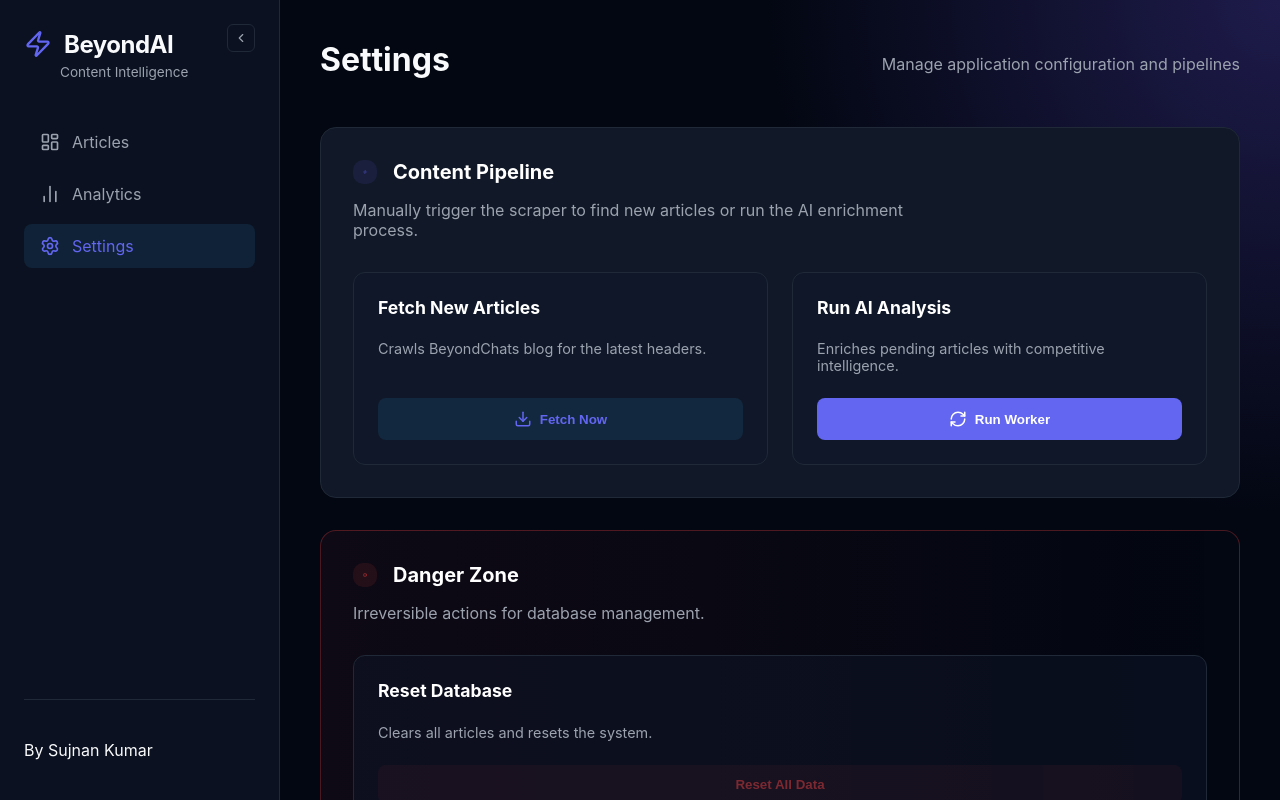
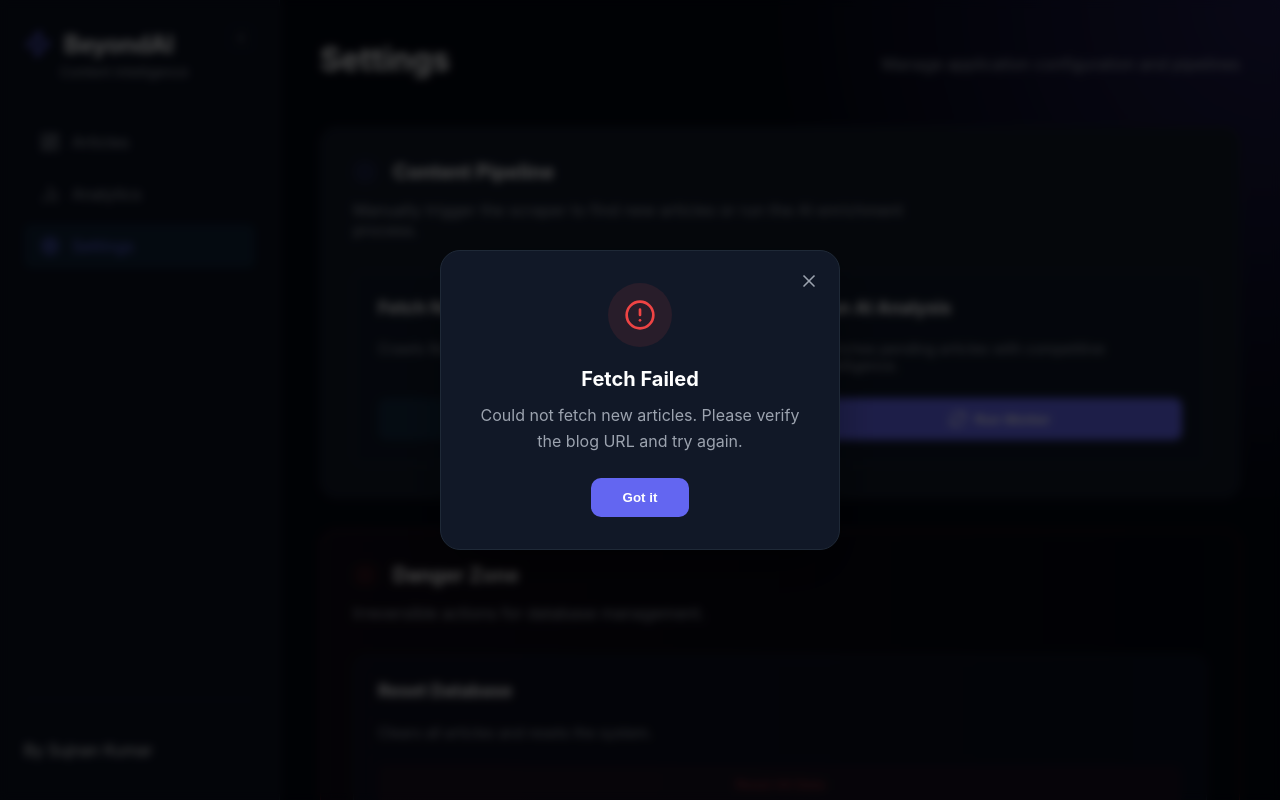
Before and after one commit to sujnankumar/Article-scraper, a React (Vite) app in the folder frontend/: page /settings in a window 1280 px wide. Both pictures are taken after a click on the button "Fetch Now". Built offline with nearby package versions, Linux system fonts and the light colour scheme; no server answers.

Commit message:
feat: Introduce blog article scraping, management API, and settings page with modal UI.

```diff
--- /dev/null
+++ b/frontend/src/components/Modal.jsx
@@ -0,0 +1,46 @@
+import React from 'react';
+import { X, CheckCircle, AlertCircle } from 'lucide-react';
+import { motion, AnimatePresence } from 'framer-motion';
+
+const Modal = ({ isOpen, onClose, title, message, type = 'success' }) => {
+  if (!isOpen) return null;
+
+  const isSuccess = type === 'success';
+
+  return (
+    <AnimatePresence>
+      <motion.div
+        className="modal-overlay"
+        initial={{ opacity: 0 }}
+        animate={{ opacity: 1 }}
+        exit={{ opacity: 0 }}
+        onClick={onClose}
+      >
+        <motion.div
+          className="modal-content"
+          initial={{ scale: 0.9, opacity: 0 }}
+          animate={{ scale: 1, opacity: 1 }}
+          exit={{ scale: 0.9, opacity: 0 }}
+          onClick={(e) => e.stopPropagation()}
+        >
+          <button className="modal-close" onClick={onClose}>
+            <X size={20} />
+          </button>
+
+          <div className={`modal-icon ${isSuccess ? 'success' : 'error'}`}>
+            {isSuccess ? <CheckCircle size={32} /> : <AlertCircle size={32} />}
+          </div>
+
+          <h3 className="modal-title">{title}</h3>
+          <p className="modal-message">{message}</p>
+
+          <button className="modal-btn" onClick={onClose}>
+            Got it
+          </button>
+        </motion.div>
+      </motion.div>
+    </AnimatePresence>
+  );
+};
+
+export default Modal;
--- a/frontend/src/index.css
+++ b/frontend/src/index.css
@@ -720,3 +720,94 @@ body {
     padding: 0;
     justify-content: center;
 }
+
+/* Modal Styles */
+.modal-overlay {
+  position: fixed;
+  top: 0;
+  left: 0;
+  right: 0;
+  bottom: 0;
+  background: rgba(0, 0, 0, 0.7);
+  backdrop-filter: blur(4px);
+  display: flex;
+  align-items: center;
+  justify-content: center;
+  z-index: 1000;
+}
+
+.modal-content {
+  background: var(--card-bg);
+  border: 1px solid var(--border-color);
+  border-radius: 20px;
+  padding: 32px;
+  max-width: 400px;
+  width: 90%;
+  text-align: center;
+  position: relative;
+  box-shadow: 0 25px 50px -12px rgba(0, 0, 0, 0.5);
+}
+
+.modal-close {
+  position: absolute;
+  top: 16px;
+  right: 16px;
+  background: none;
+  border: none;
+  color: var(--text-secondary);
+  cursor: pointer;
+  padding: 4px;
+  transition: color 0.2s;
+}
+
+.modal-close:hover {
+  color: #fff;
+}
+
+.modal-icon {
+  width: 64px;
+  height: 64px;
+  border-radius: 50%;
+  display: flex;
+  align-items: center;
+  justify-content: center;
+  margin: 0 auto 20px;
+}
+
+.modal-icon.success {
+  background: rgba(16, 185, 129, 0.1);
+  color: #10b981;
+}
+
+.modal-icon.error {
+  background: rgba(239, 68, 68, 0.1);
+  color: #ef4444;
+}
+
+.modal-title {
+  color: #fff;
+  margin: 0 0 12px 0;
+  font-size: 1.25rem;
+}
+
+.modal-message {
+  color: var(--text-secondary);
+  margin: 0 0 24px 0;
+  line-height: 1.6;
+}
+
+.modal-btn {
+  background: var(--accent-color);
+  color: #fff;
+  border: none;
+  padding: 12px 32px;
+  border-radius: 10px;
+  font-weight: 600;
+  cursor: pointer;
+  transition: all 0.2s;
+}
+
+.modal-btn:hover {
+  background: var(--accent-hover);
+  transform: translateY(-2px);
+}
--- a/frontend/src/pages/SettingsPage.jsx
+++ b/frontend/src/pages/SettingsPage.jsx
@@ -6,19 +6,29 @@ import {
   AlertCircle
 } from 'lucide-react';
 import { triggerScraper, scrapeNewArticles } from '../services/articleService';
+import Modal from '../components/Modal';
 
 const SettingsPage = () => {
     const [isProcessing, setIsProcessing] = useState(false);
     const [isScraping, setIsScraping] = useState(false);
 
+    // Modal state
+    const [modalOpen, setModalOpen] = useState(false);
+    const [modalData, setModalData] = useState({ title: '', message: '', type: 'success' });
+
+    const showModal = (title, message, type = 'success') => {
+        setModalData({ title, message, type });
+        setModalOpen(true);
+    };
+
     const handleRunScraper = async () => {
       try {
         setIsProcessing(true);
         await triggerScraper();
-        alert('AI Processing Started! Check the console/logs for progress.');
+        showModal('Processing Started', 'The AI Worker is now running in the background. Check your server logs for progress.', 'success');
       } catch (error) {
         console.error(error);
-        alert('Failed to start processing.');
+        showModal('Processing Failed', 'Could not start the AI worker. Please check if the backend is running.', 'error');
       } finally {
         setIsProcessing(false);
       }
@@ -29,10 +39,10 @@ const SettingsPage = () => {
         setIsScraping(true);
         const result = await scrapeNewArticles();
         const count = result.count || 0;
-        alert(`Fetched ${count} new articles! Refresh the dashboard.`);
+        showModal('Fetch Complete', `Successfully fetched ${count} articles from the source. Refresh the Articles page to see them.`, 'success');
       } catch (error) {
         console.error(error);
-        alert('Failed to fetch articles.');
+        showModal('Fetch Failed', 'Could not fetch new articles. Please verify the blog URL and try again.', 'error');
       } finally {
         setIsScraping(false);
       }
@@ -57,7 +67,7 @@ const SettingsPage = () => {
                 <div className="actions-grid">
                     <div className="action-card">
                         <h3>Fetch New Articles</h3>
-                        <p>Crawls BeyondChats blog for the latest headers.</p>
+                        <p>Crawls BeyondChats blog for the latest posts.</p>
                         <button
                             className="settings-btn secondary"
                             onClick={handleFetchArticles}
@@ -100,6 +110,14 @@ const SettingsPage = () => {
                     </div>
                 </div>
             </div>
+
+            <Modal
+                isOpen={modalOpen}
+                onClose={() => setModalOpen(false)}
+                title={modalData.title}
+                message={modalData.message}
+                type={modalData.type}
+            />
         </div>
     );
 };
```
Also changed, not shown: 2 other files (tests, documents, lock files or other folders).
